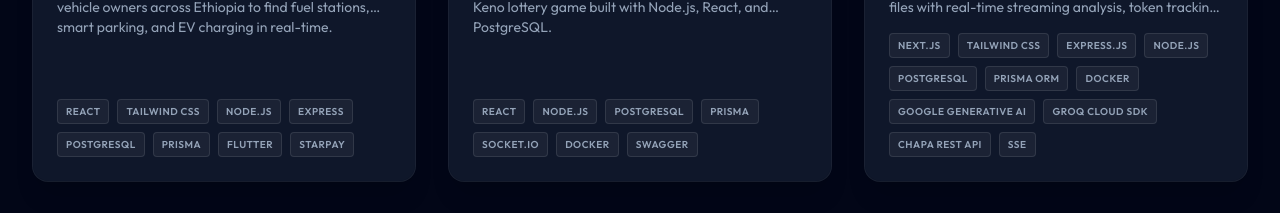
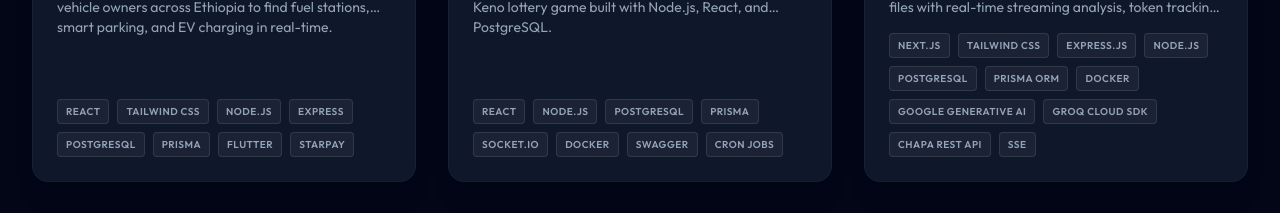
Before and after one commit to Eyuel3113/portfolio, a Next.js app: page / in a window 1280 px wide. Shown: the part 2235-2448 px from the top of the page. Built offline with nearby package versions, Linux system fonts and the light colour scheme.

Commit message:
Update Kendo Number Game project tags to include "Cron Jobs"

```diff
--- a/components/Projects.tsx
+++ b/components/Projects.tsx
@@ -38,7 +38,7 @@ const projects = [
     {
         title: "Kendo Number Game",
         description: "A Telegram mini app featuring a full-stack real-time Keno lottery game built with Node.js, React, and PostgreSQL.",
-        tags: ["React", "Node.js", "PostgreSQL", "Prisma", "Socket.IO", "Docker", "Swagger"],
+        tags: ["React", "Node.js", "PostgreSQL", "Prisma", "Socket.IO", "Docker", "Swagger", "Cron Jobs"],
         image: "/Kendo Number Game.png",
         demoUrl: "https://t.me/kendogamebot/kendo",
         repoUrl: "https://github.com",
```
